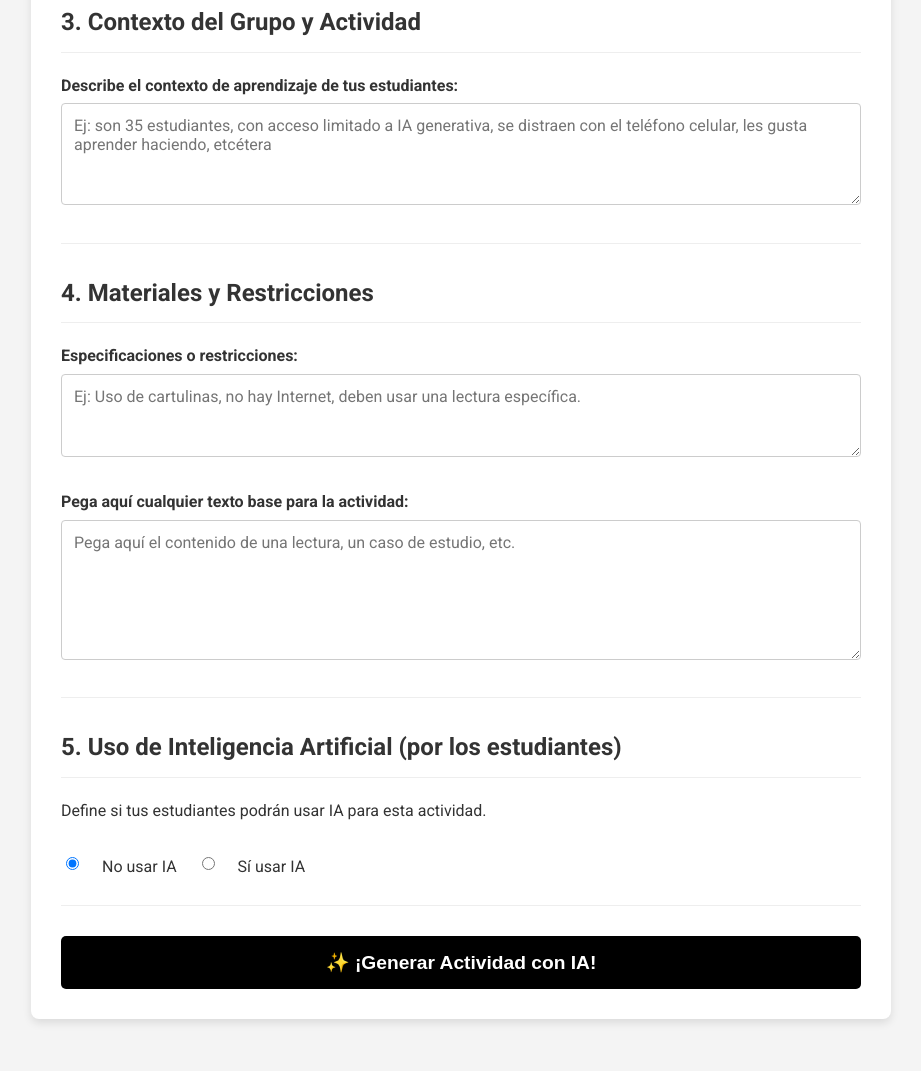
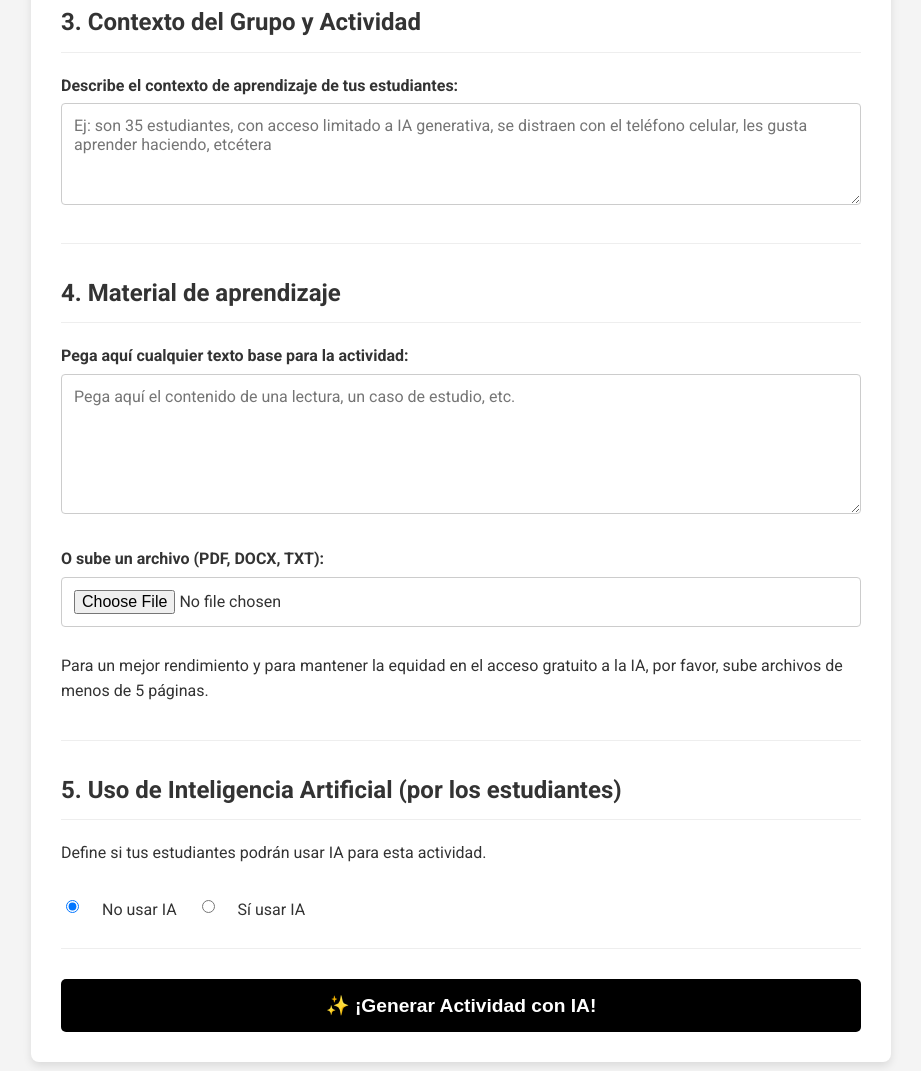
Before and after one commit to marcocar007/aprendizajeconIA, a website: page index.html in a window 1280 px wide. Shown: the part 833-1904 px from the top of the page, without its empty margins (179-1100 px from the left). Before the commit the page ends 1872 px from the top, so only its background shows below. Drawn offline with nearby package versions, Linux system fonts and the light colour scheme.

Commit message:
Update index.html

```diff
--- a/index.html
+++ b/index.html
@@ -40,11 +40,13 @@
             </div>
 
             <div class="form-section">
-                <h2>4. Materiales y Restricciones</h2>
-                <label for="restrictions-input">Especificaciones o restricciones:</label>
-                <textarea id="restrictions-input" rows="3" placeholder="Ej: Uso de cartulinas, no hay Internet, deben usar una lectura específica."></textarea>
+                <h2>4. Material de aprendizaje</h2>
                 <label for="extra-info-details">Pega aquí cualquier texto base para la actividad:</label>
                 <textarea id="extra-info-details" rows="6" placeholder="Pega aquí el contenido de una lectura, un caso de estudio, etc."></textarea>
+                <label for="file-upload" class="upload-label">O sube un archivo (PDF, DOCX, TXT):</label>
+                <input type="file" id="file-upload" accept=".pdf,.docx,.txt">
+                <p id="file-upload-status"></p>
+                <p class="upload-note">Para un mejor rendimiento y para mantener la equidad en el acceso gratuito a la IA, por favor, sube archivos de menos de 5 páginas.</p>
             </div>
 
             <div class="form-section">
```
